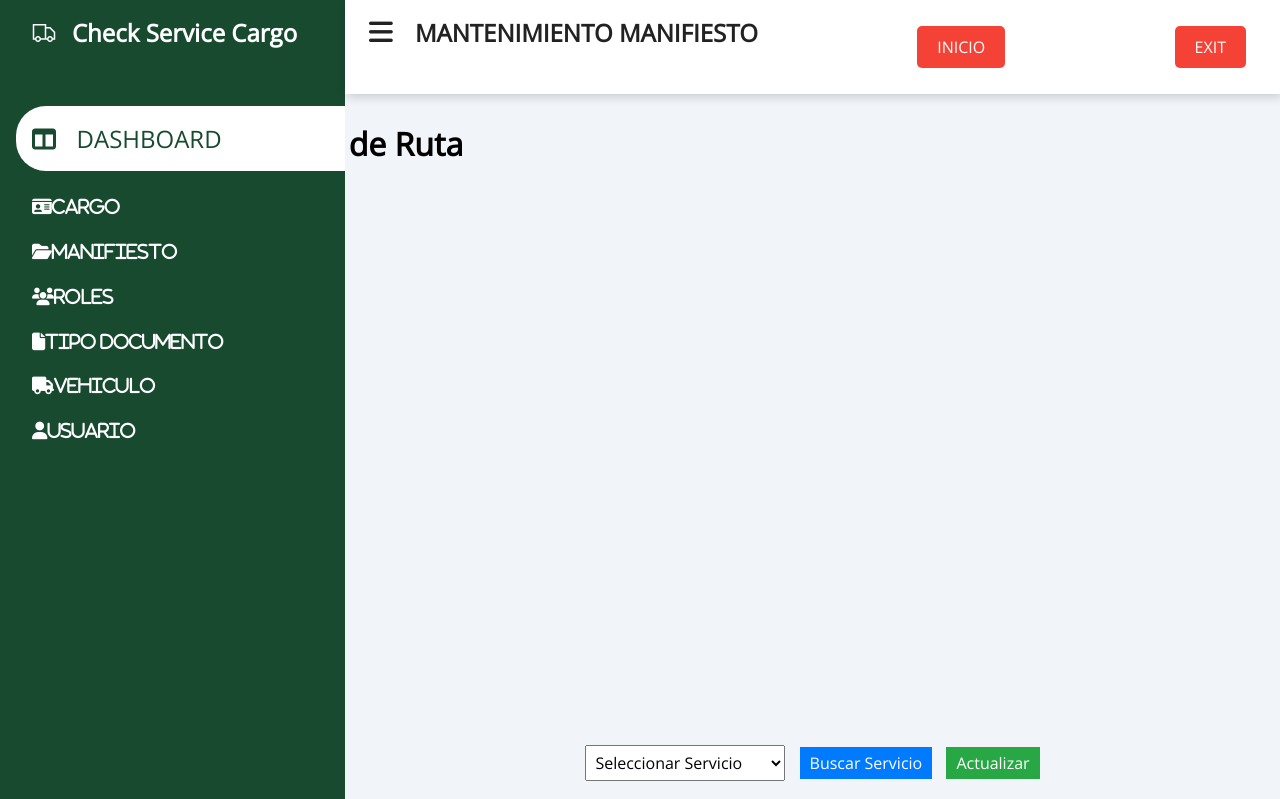
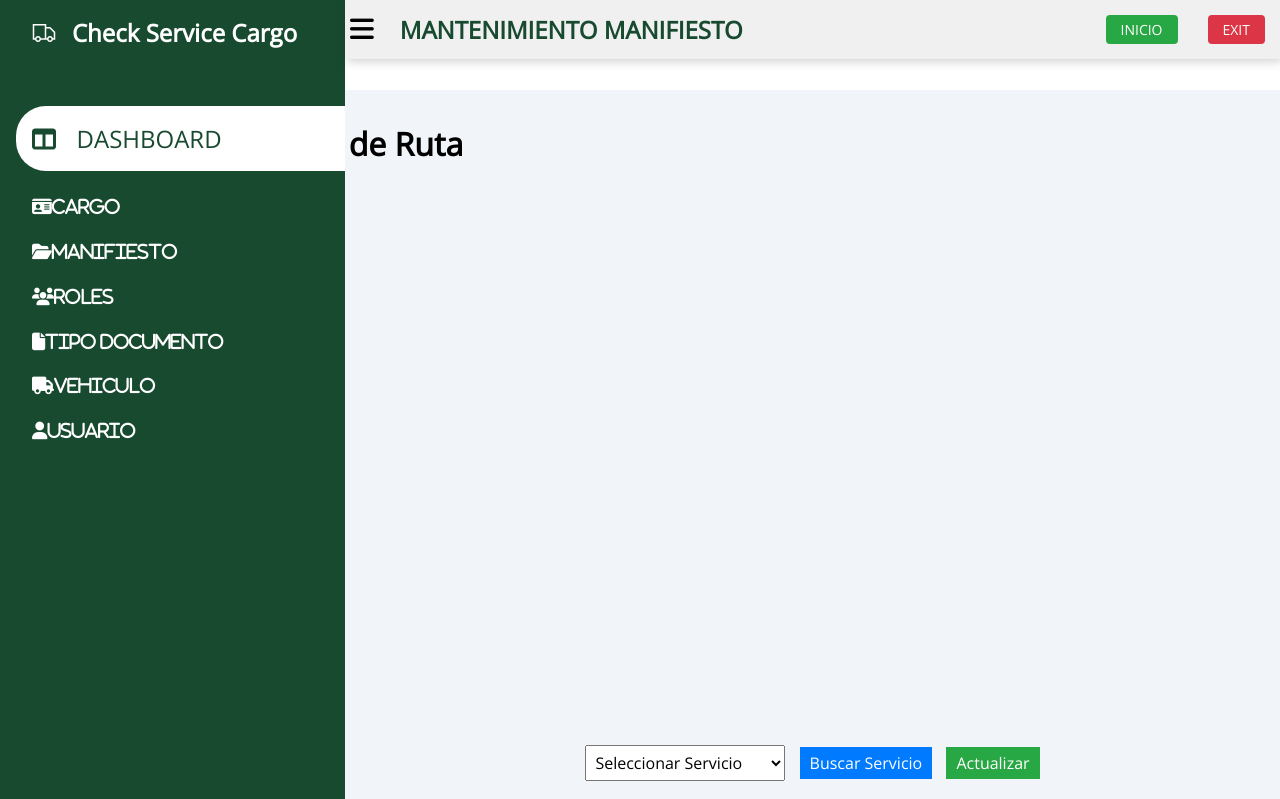
Before and after one commit to nathalyivonne/tesis, a Flask app: template templates/mapa.html in a window 1280 px wide; the page is wider, and only the part inside the window is pictured. Shown: the top 799 px of that part. Run offline with Flask 3, Linux system fonts and the light colour scheme; the template is opened without the code that fills it, so the values that code supplies are empty; some libraries are stand-ins or nearby versions.

Commit message:
V2_commit

```diff
--- a/static/css/pagina.css
+++ b/static/css/pagina.css
@@ -332,3 +332,31 @@
 .btn-exit:hover {
     background-color: #d32f2f;
 }
+
+/* Estilo para la fecha y hora */
+#fecha-hora-sistema {
+    font-size: 14px;
+    color: #666;
+    font-weight: 500;
+    padding: 0.5rem 1rem;
+}
+
+header {
+    display: flex;
+    align-items: center;
+    justify-content: space-between;
+    background-color: #fff;
+    padding: 1rem 1.5rem;
+    box-shadow: 2px 2px 10px rgba(0, 0, 0, 0.2);
+}
+
+header h2 {
+    margin: 0;
+    font-size: 1.5rem;
+    color: var(--main-color);
+}
+
+#fecha-hora-sistema {
+    font-size: 1rem;
+    color: var(--text-grey);
+}
--- a/templates/mapa.html
+++ b/templates/mapa.html
@@ -194,20 +194,58 @@
         }
 
         .verde {
-            background-color: #bbf0af; /* Verde */
+            background-color: #bbf0af;
             color: white;
         }
 
         .amarillo {
-            background-color: #f5f7a3; /* Amarillo */
+            background-color: #f5f7a3;
             color: black;
         }
 
         .rojo {
-            background-color: #f78686; /* Rojo */
+            background-color: #f78686;
             color: white;
         }
+        .header-buttons {
+            display: flex;
+            gap: 10px;
+            align-items: center;
+        }
 
+        .btn-exit {
+            display: inline-flex;
+            justify-content: center;
+            align-items: center;
+            padding: 5px 15px;
+            border-radius: 4px;
+            text-decoration: none;
+            font-size: 14px;
+            color: white;
+            text-align: center;
+        }
+
+        .btn-inicio {
+            background-color: #28a745;
+        }
+
+        .btn-exit-red {
+            background-color: #dc3545;
+        }
+
+        .btn-inicio:hover {
+            background-color: #218838;
+        }
+
+        .btn-exit-red:hover {
+            background-color: #c82333;
+        }
+
+        #fecha-hora-sistema {
+            font-size: 14px;
+            color: #333;
+            font-weight: bold;
+        }
     </style>
 </head>
 
@@ -235,15 +273,21 @@
         </div>
     </div>
     <div class="main-content">
-        <header>
-            <h2>
+        <header style="display: flex; justify-content: space-between; padding: 5px; background-color: #f0f0f0; align-items: center;">
+            <!-- Contenedor izquierdo: Ícono de menú y Título -->
+            <div style="display: flex; align-items: center; gap: 10px;">
                 <label for="nav-toggle">
                     <span class="fa fa-bars"></span>
                 </label>
-                MANTENIMIENTO MANIFIESTO
-            </h2>
-            <a href="/admin" class="btn-exit">INICIO</a>
-            <a href="/" class="btn-exit">EXIT</a>
+                <h2 style="margin: 0;">MANTENIMIENTO MANIFIESTO</h2>
+            </div>
+
+            <!-- Contenedor derecho: Fecha y hora, Botones de INICIO y EXIT -->
+            <div class="header-buttons" style="display: flex; align-items: center; gap: 10px;">
+                <div id="fecha-hora-sistema" style="font-size: 14px; color: #333;"></div>
+                <a href="/admin" class="btn-exit btn-inicio">INICIO</a>
+                <a href="/" class="btn-exit btn-exit-red">EXIT</a>
+            </div>
         </header>
         <main>
             <h1>Mapa de Ruta</h1>
@@ -312,6 +356,25 @@
     </div>
 
     <script>
+
+        document.addEventListener('DOMContentLoaded', function() {
+            // Función para actualizar la fecha y hora en tiempo real
+            function actualizarFechaHora() {
+                const fechaHoraSistema = document.getElementById('fecha-hora-sistema');
+                if (fechaHoraSistema) {
+                    const ahora = new Date();
+                    const opcionesFecha = { weekday: 'long', year: 'numeric', month: 'long', day: 'numeric' }; // Incluye el día de la semana
+                    const opcionesHora = { hour: '2-digit', minute: '2-digit', second: '2-digit' };
+
+                    // Formatear fecha y hora en español
+                    const fecha = ahora.toLocaleDateString('es-ES', opcionesFecha);
+                    const hora = ahora.toLocaleTimeString('es-ES', opcionesHora);
+
+                    fechaHoraSistema.textContent = `${fecha} ${hora}`;
+                }
+            }
+            setInterval(actualizarFechaHora, 1000); // Actualiza cada segundo
+        });
 
         function showModal(title, message) {
             var modal = document.getElementById('update-modal');
@@ -503,10 +566,15 @@
                                 console.error('Error en la solicitud de eliminación:', error);
                             });
 
-                            // Cerrar el modal
+                            // Cerrar el modal después de confirmar
                             document.getElementById('update-confirm-modal').style.display = 'none';
                         };
                         document.getElementById('close-update-confirm').onclick = () => {
+                            document.getElementById('update-confirm-modal').style.display = 'none';
+                        };
+
+                        // Manejador de clic para el botón "No" para cancelar la eliminación
+                        document.getElementById('update-confirm-cancel').onclick = () => {
                             document.getElementById('update-confirm-modal').style.display = 'none';
                         };
                     } else {
@@ -526,15 +594,6 @@
                 // Añadir una celda vacía para la fecha y hora
                 var tdDateTime = document.createElement('td');
                 tr.appendChild(tdDateTime);
-
-                // Añadir una celda para el cumplimiento
-                //var tdCumplimiento = document.createElement('td');
-                //tr.appendChild(tdCumplimiento);
-
-                // Columna SERVICIO UPDATE
-                //var tdServicioUpdate = document.createElement('td');
-                //tdServicioUpdate.textContent = direccion.servicio_update || ''; // Mostrar servicio_update si existe
-                //tr.appendChild(tdServicioUpdate);
 
                 // Añadir una celda para el cumplimiento formateado
                 var tdCumplimientoFormateado = document.createElement('td');
```
Also changed, not shown: templates/base.html (added, +47 -0 lines).
